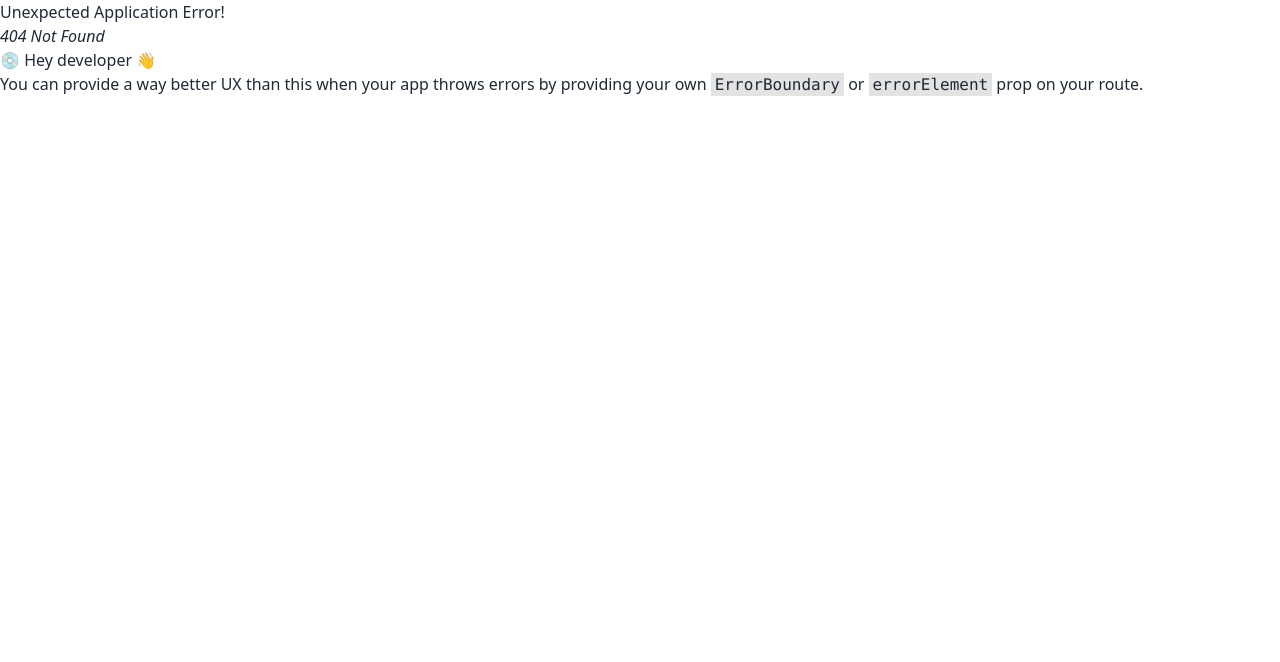
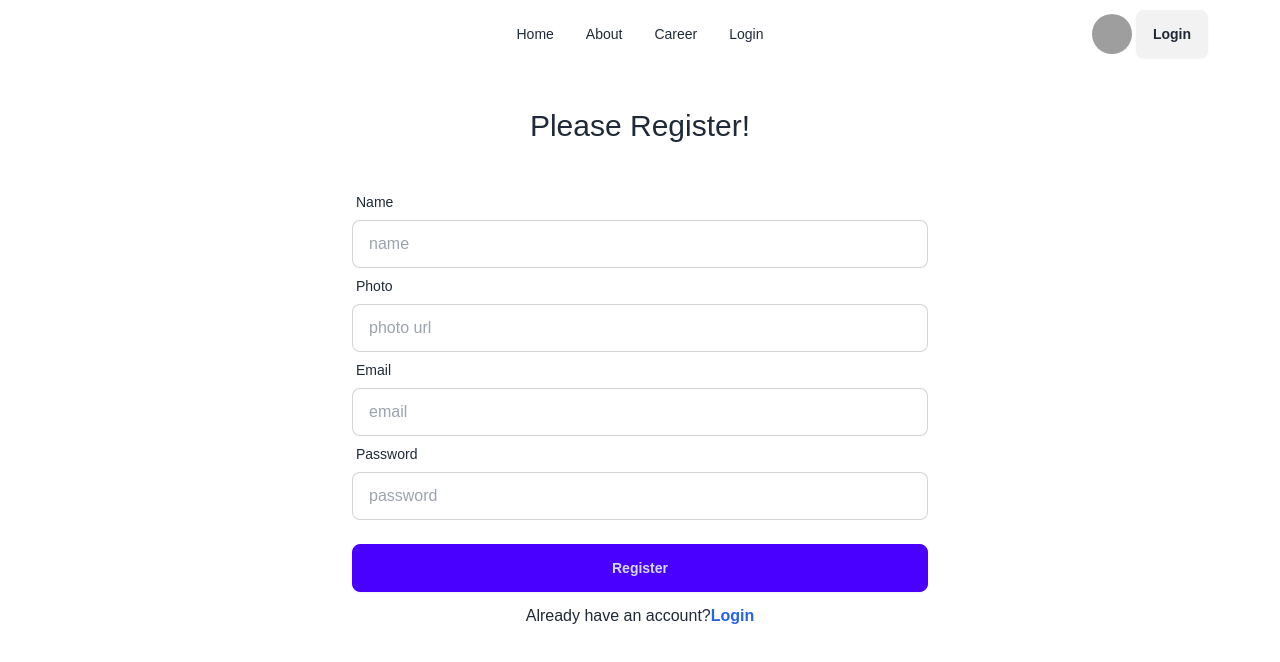
Before and after one commit to AdilHasanShojib/Programming-Hero, a React (Vite) app in the folder dragonNews/: page /Register in a window 1280 px wide. Before the commit this address had no page. Shown: the top 662 px of the page. Built offline with nearby package versions, Linux system fonts and the light colour scheme; grey boxes are pictures that could not be loaded.

Commit message:
Register page with form data to collect data

```diff
--- /dev/null
+++ b/dragonNews/src/pages/Login/Login.jsx
@@ -0,0 +1,46 @@
+import { Link } from "react-router-dom";
+import Navbar from "../shared/Navbar/Navbar";
+
+
+const Login = () => {
+    const handleLogin = e =>{
+
+        e.preventDefault();
+        const form = new FormData(e.currentTarget);
+
+
+    }
+    return (
+        <div>
+            <Navbar></Navbar>
+            <div>
+            <h2 className="text-3xl my-10 text-center">Please Login!</h2>
+            <form onSubmit={handleLogin} className="md:w-3/4 lg:w-1/2 mx-auto">
+        <div className="form-control">
+          <label className="label">
+            <span className="label-text">Email</span>
+          </label>
+          <input type="email" placeholder="email" name="email" className="input input-bordered" required />
+        </div>
+        <div className="form-control">
+          <label className="label">
+            <span className="label-text">Password</span>
+          </label>
+          <input type="password" placeholder="password" name="password" className="input input-bordered" required />
+          <label className="label">
+            <a href="#" className="label-text-alt link link-hover">Forgot password?</a>
+          </label>
+        </div>
+        <div className="form-control mt-6">
+          <button className="btn btn-primary">Login</button>
+        </div>
+      </form>
+      <p className="text-center mt-3">Do not have an account?<Link className="text-blue-600 font-bold" to='/register'>Register</Link></p>
+            </div>
+
+
+        </div>
+    );
+};
+
+export default Login;
--- /dev/null
+++ b/dragonNews/src/pages/Register/Register.jsx
@@ -0,0 +1,55 @@
+import { Link } from "react-router-dom";
+import Navbar from "../shared/Navbar/Navbar";
+
+
+const Register = () => {
+    const handleRegister = e =>{
+
+        e.preventDefault();
+        const form = new FormData(e.currentTarget);
+
+
+    }
+    return (
+        <div>
+               <Navbar></Navbar>
+            <div>
+            <h2 className="text-3xl my-10 text-center">Please Register!</h2>
+            <form onSubmit={handleRegister} className="md:w-3/4 lg:w-1/2 mx-auto">
+        <div className="form-control">
+          <label className="label">
+            <span className="label-text">Name</span>
+          </label>
+          <input type="text" placeholder="name" name="name" className="input input-bordered" required />
+        </div>
+        <div className="form-control">
+          <label className="label">
+            <span className="label-text">Photo</span>
+          </label>
+          <input type="text" placeholder="photo url" name="photo" className="input input-bordered" required />
+        </div>
+        <div className="form-control">
+          <label className="label">
+            <span className="label-text">Email</span>
+          </label>
+          <input type="email" placeholder="email" name="email" className="input input-bordered" required />
+        </div>
+        <div className="form-control">
+          <label className="label">
+            <span className="label-text">Password</span>
+          </label>
+          <input type="password" placeholder="password" name="password" className="input input-bordered" required />
+
+        </div>
+        <div className="form-control mt-6">
+          <button className="btn btn-primary">Register</button>
+        </div>
+      </form>
+      <p className="text-center mt-3">Already have an account?<Link className="text-blue-600 font-bold" to='/login'>Login</Link></p>
+            </div>
+
+        </div>
+    );
+};
+
+export default Register;
--- a/dragonNews/src/pages/shared/Navbar/Navbar.jsx
+++ b/dragonNews/src/pages/shared/Navbar/Navbar.jsx
@@ -6,6 +6,7 @@
     <li><NavLink to="/">Home</NavLink></li>
     <li><NavLink to="/about">About</NavLink></li>
     <li><NavLink to="/career">Career</NavLink></li>
+    <li><NavLink to="/login">Login</NavLink></li>
 
 
     </>
@@ -55,7 +56,7 @@
 
 
 
-    <Link>
+    <Link to='/login'>
      <button className="btn">Login</button>
     </Link>
 
```
Also changed, not shown: dragonNews/src/routes/Routes.jsx (+11 -1 lines).
